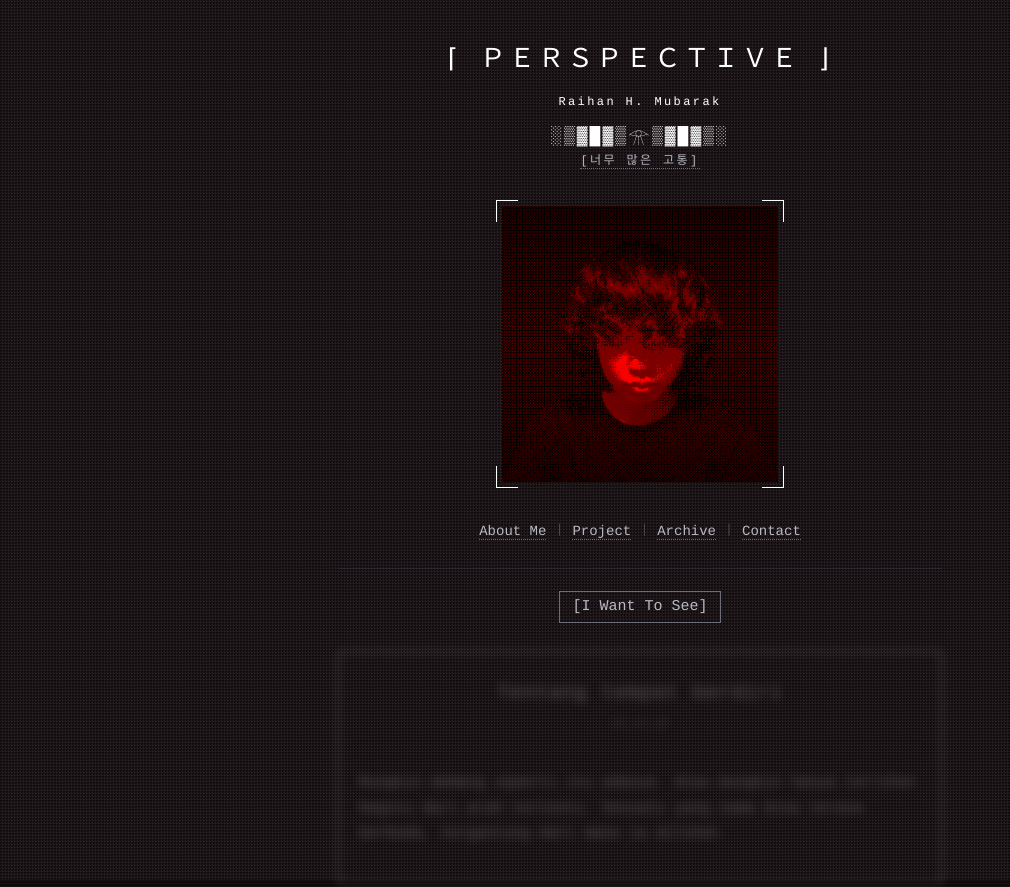
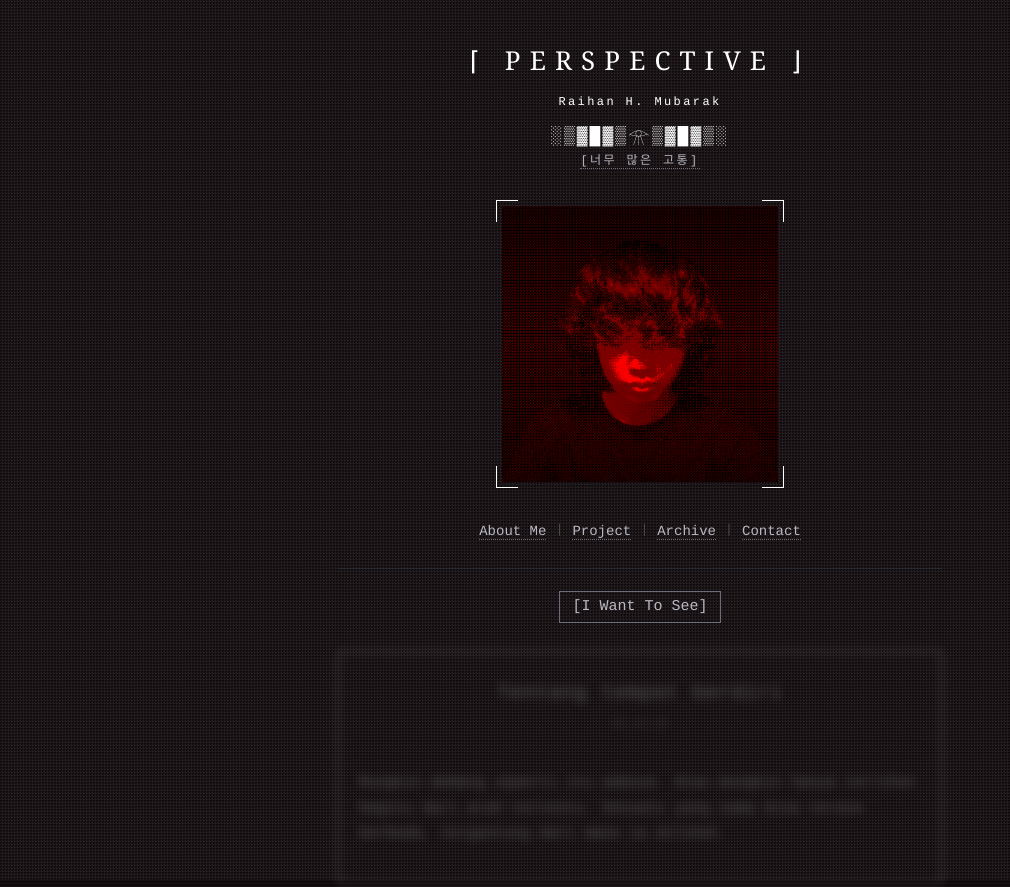
Before and after one commit to Rabbit-arch/Perspective, a website: page perspective.html in a window 1280 px wide. Shown: the top 887 px of the page, without its empty margins (0-1010 px from the left). Drawn offline with Linux system fonts and the light colour scheme.

Commit message:
style: replace fullwidth characters with standard text and Noto Serif font

```diff
--- a/perspective.html
+++ b/perspective.html
@@ -5,7 +5,10 @@
 <meta name="viewport" content="width=device-width, initial-scale=1, viewport-fit=cover">
 <meta name="description" content="Catatan pelan tentang jarak, sudut, dan siapa yang sedang memandang siapa.">
 <meta name="theme-color" content="#0a0a0c">
-<title>⌈ ＰＥＲＳＰＥＣＴＩＶＥ ⌋</title>
+<title>⌈ PERSPECTIVE ⌋</title>
+<link rel="preconnect" href="https://fonts.googleapis.com">
+<link rel="preconnect" href="https://fonts.gstatic.com" crossorigin>
+<link rel="stylesheet" href="https://fonts.googleapis.com/css2?family=Noto+Serif:wght@400;700&display=swap">
 <style>
 @font-face{font-family:'Liberation Mono';src:url('fonts/LiberationMono-Regular.ttf') format('truetype');font-weight:normal;font-style:normal;}
 :root{--bg:#0a0a0c;--fg:#b9b9c4;--dim:#6c6c7a;--ac:#c0262d;--ln:#2a2a33;box-sizing:border-box;padding-top:env(safe-area-inset-top,0px);padding-bottom:env(safe-area-inset-bottom,0px)}
@@ -54,7 +57,7 @@ a{color:var(--fg);text-decoration:none;border-bottom:1px dotted var(--dim)}
 a:hover{color:#fff;background:var(--ac);border-color:var(--ac)}
 main{position:relative;z-index:1;max-width:640px;margin:0 auto;padding:28px 18px 60px;text-align:center}
 .br{color:var(--dim);font-size:22px;letter-spacing:6px}
-h1{font-size:clamp(18px,5vw,26px);letter-spacing:.12em;margin:10px 0;font-weight:400}
+h1{font-family:'Noto Serif',serif;font-size:clamp(18px,5vw,26px);letter-spacing:.35em;margin:10px 0;font-weight:400}
 .sub{color:var(--ac);font-size:12px;letter-spacing:.2em}
 .eq{color:var(--dim);white-space:nowrap;font-size:18px;letter-spacing:2px}
 .pfw{position:relative;width:300px;max-width:100%;margin:22px auto;padding:12px}
@@ -147,7 +150,7 @@ body.on::before{animation:breathe 6s ease-in-out infinite;transform-origin:50% 4
 </head>
 <body>
 <main>
-<h1 id="ttl">⌈ ＰＥＲＳＰＥＣＴＩＶＥ ⌋</h1>
+<h1 id="ttl">⌈ PERSPECTIVE ⌋</h1>
 <div class="subt">Raihan H. Mubarak</div>
 <div class="eq">░▒▓█▓▒𓁿▒▓█▓▒░</div>
 <div class="sub"><a href="#posts" id="pain" lang="en">[so much pain]</a></div>
```
Also changed, not shown: about.html (+6 -3 lines), archive.html (+6 -3 lines), changelog.md.
